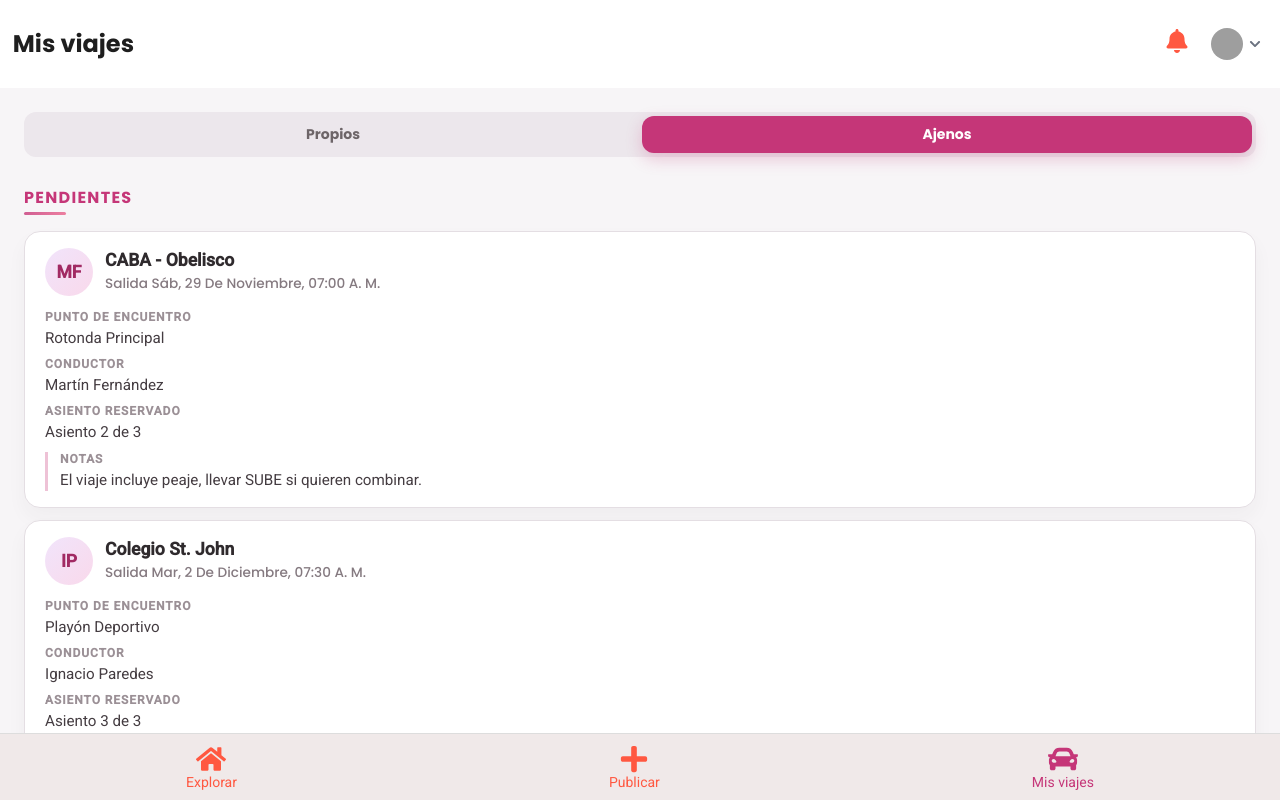
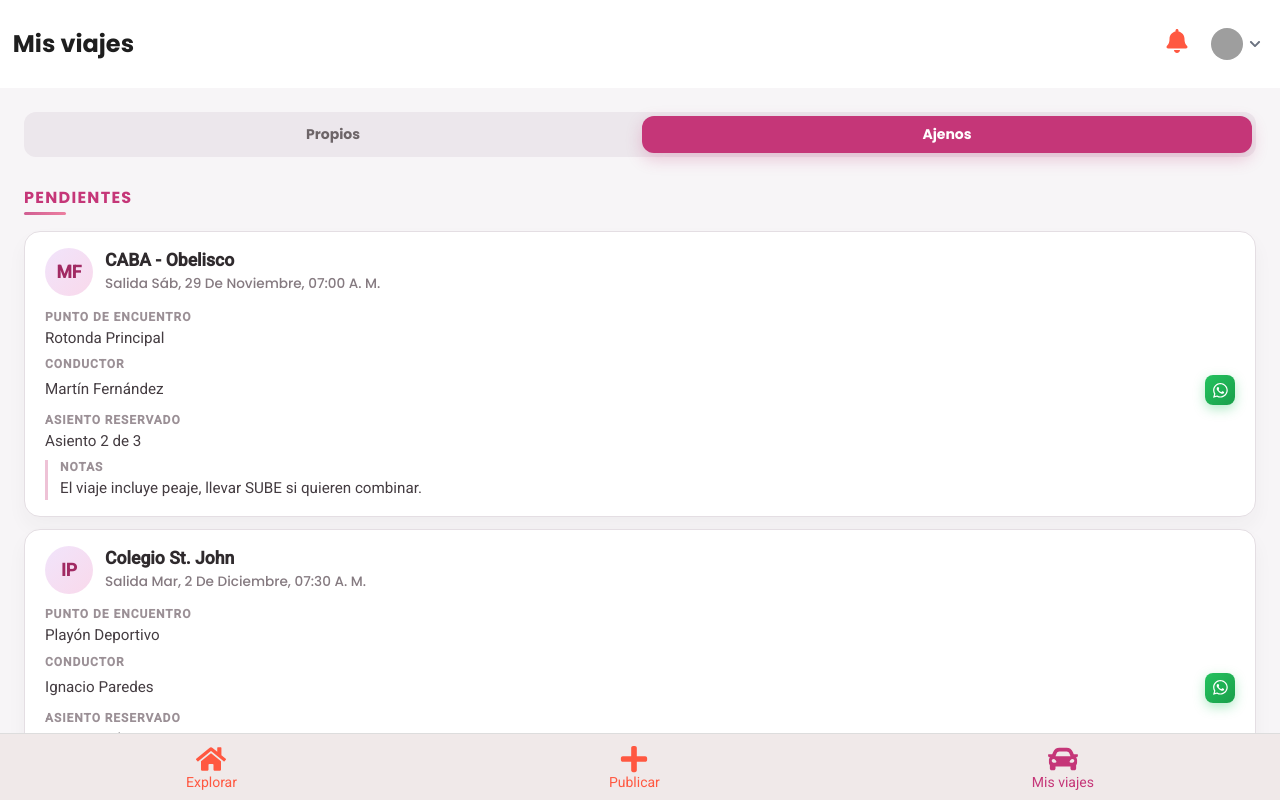
Before and after one commit to valenbarba/proyectoCarpooling, a React (Create React App) app: page /mis-viajes in a window 1280 px wide. Both pictures are taken after a click on the tab "Ajenos". Shown: the top 800 px of the page. Built offline with nearby package versions, Linux system fonts and the light colour scheme; grey boxes are pictures that could not be loaded.

Commit message:
Refine WhatsApp CTA styling on Mis Viajes cards

```diff
--- a/src/App.js
+++ b/src/App.js
@@ -99,6 +99,7 @@ const DATOS_DEMOSTRACION = {
       conductor: "Martín Fernández",
       asientoReservado: "Asiento 2 de 3",
       notas: "El viaje incluye peaje, llevar SUBE si quieren combinar.",
+      whatsapp: "+54 9 11 2345-6789",
     },
     {
       id: "aj-2",
@@ -108,6 +109,7 @@ const DATOS_DEMOSTRACION = {
       conductor: "Valentina Ruiz",
       asientoReservado: "Asiento 1 de 4",
       notas: "Gran viaje, conducción muy segura.",
+      whatsapp: "+54 9 11 9876-5432",
     },
     {
       id: "aj-3",
@@ -117,6 +119,7 @@ const DATOS_DEMOSTRACION = {
       conductor: "Ignacio Paredes",
       asientoReservado: "Asiento 3 de 3",
       notas: "Sale música tranquila durante el viaje.",
+      whatsapp: "+54 9 11 5555-1122",
     },
   ],
   notificaciones: [
--- a/src/components/TarjetaMiViaje.css
+++ b/src/components/TarjetaMiViaje.css
@@ -9,6 +9,7 @@
   box-shadow: 0 10px 20px rgba(47, 42, 45, 0.04);
   transition: transform 0.2s ease, box-shadow 0.2s ease;
 }
+
 
 .viaje-card:hover {
   transform: translateY(-2px);
@@ -74,6 +75,20 @@
   gap: 0.25rem;
 }
 
+.viaje-card__dato {
+  display: flex;
+  align-items: center;
+  gap: 0.65rem;
+}
+
+.viaje-card__dato .viaje-card__valor {
+  flex: 1;
+}
+
+.viaje-card__dato--conductor {
+  align-items: center;
+}
+
 .viaje-card__label {
   font-size: 0.75rem;
   text-transform: uppercase;
@@ -116,6 +131,46 @@
   transform: translateY(-1px);
 }
 
+.viaje-card__whatsapp {
+  display: inline-flex;
+  align-items: center;
+  justify-content: center;
+  width: 30px;
+  height: 30px;
+  border-radius: 8px;
+  background: linear-gradient(135deg, #23c25e, #1a9f4a);
+  color: #fff;
+  font-size: 0.9rem;
+  box-shadow: 0 4px 12px rgba(35, 194, 94, 0.35);
+  transition: transform 0.2s ease, box-shadow 0.2s ease, filter 0.2s ease;
+}
+
+.viaje-card__whatsapp:hover,
+.viaje-card__whatsapp:focus-visible {
+  transform: translateY(-1px);
+  box-shadow: 0 6px 18px rgba(35, 194, 94, 0.4);
+  filter: brightness(1.05);
+  outline: none;
+}
+
+.viaje-card__whatsapp svg {
+  width: 1.05rem;
+  height: 1.05rem;
+}
+
+.viaje-card__sr-only {
+  position: absolute;
+  width: 1px;
+  height: 1px;
+  padding: 0;
+  margin: -1px;
+  overflow: hidden;
+  clip: rect(0, 0, 0, 0);
+  clip-path: inset(50%);
+  border: 0;
+  white-space: nowrap;
+}
+
 @media (max-width: 768px) {
   .viaje-card {
     padding: 1rem;
--- a/src/components/TarjetaMiViaje.jsx
+++ b/src/components/TarjetaMiViaje.jsx
@@ -1,4 +1,5 @@
 import PropTypes from "prop-types";
+import { FaWhatsapp } from "react-icons/fa";
 import "./TarjetaMiViaje.css";
 
 const formatFecha = (fechaISO) => {
@@ -21,11 +22,20 @@ const obtenerIniciales = (texto) => {
   return (partes[0][0] + partes[partes.length - 1][0]).toUpperCase();
 };
 
+const crearLinkWhatsapp = (numero) => {
+  if (!numero) return null;
+  const digitos = numero.replace(/\D+/g, "");
+  if (!digitos) return null;
+  return `https://wa.me/${digitos}`;
+};
+
 function TarjetaMiViaje({ viaje, tipo, estado }) {
   const esPropio = tipo === "propio";
   const avatarTexto = esPropio
     ? viaje.destino?.[0] || viaje.puntoEncuentro?.[0] || "?"
     : obtenerIniciales(viaje.conductor);
+
+  const whatsappLink = crearLinkWhatsapp(viaje.whatsapp);
 
   const accion = (() => {
     if (estado !== "finalizado") return null;
@@ -62,7 +72,22 @@ function TarjetaMiViaje({ viaje, tipo, estado }) {
         ) : (
           <li>
             <span className="viaje-card__label">Conductor</span>
-            <span className="viaje-card__valor">{viaje.conductor}</span>
+            <div className="viaje-card__dato viaje-card__dato--conductor">
+              <span className="viaje-card__valor">{viaje.conductor}</span>
+              {whatsappLink && (
+                <a
+                  className="viaje-card__whatsapp"
+                  href={whatsappLink}
+                  target="_blank"
+                  rel="noreferrer noopener"
+                >
+                  <span className="viaje-card__sr-only">
+                    Enviar mensaje por WhatsApp a {viaje.conductor}
+                  </span>
+                  <FaWhatsapp aria-hidden="true" focusable="false" />
+                </a>
+              )}
+            </div>
           </li>
         )}
         {!esPropio && (
@@ -101,6 +126,7 @@ TarjetaMiViaje.propTypes = {
     conductor: PropTypes.string,
     asientoReservado: PropTypes.string,
     notas: PropTypes.string,
+    whatsapp: PropTypes.string,
   }).isRequired,
   tipo: PropTypes.oneOf(["propio", "ajeno"]).isRequired,
   estado: PropTypes.oneOf(["pendiente", "finalizado"]).isRequired,
```
